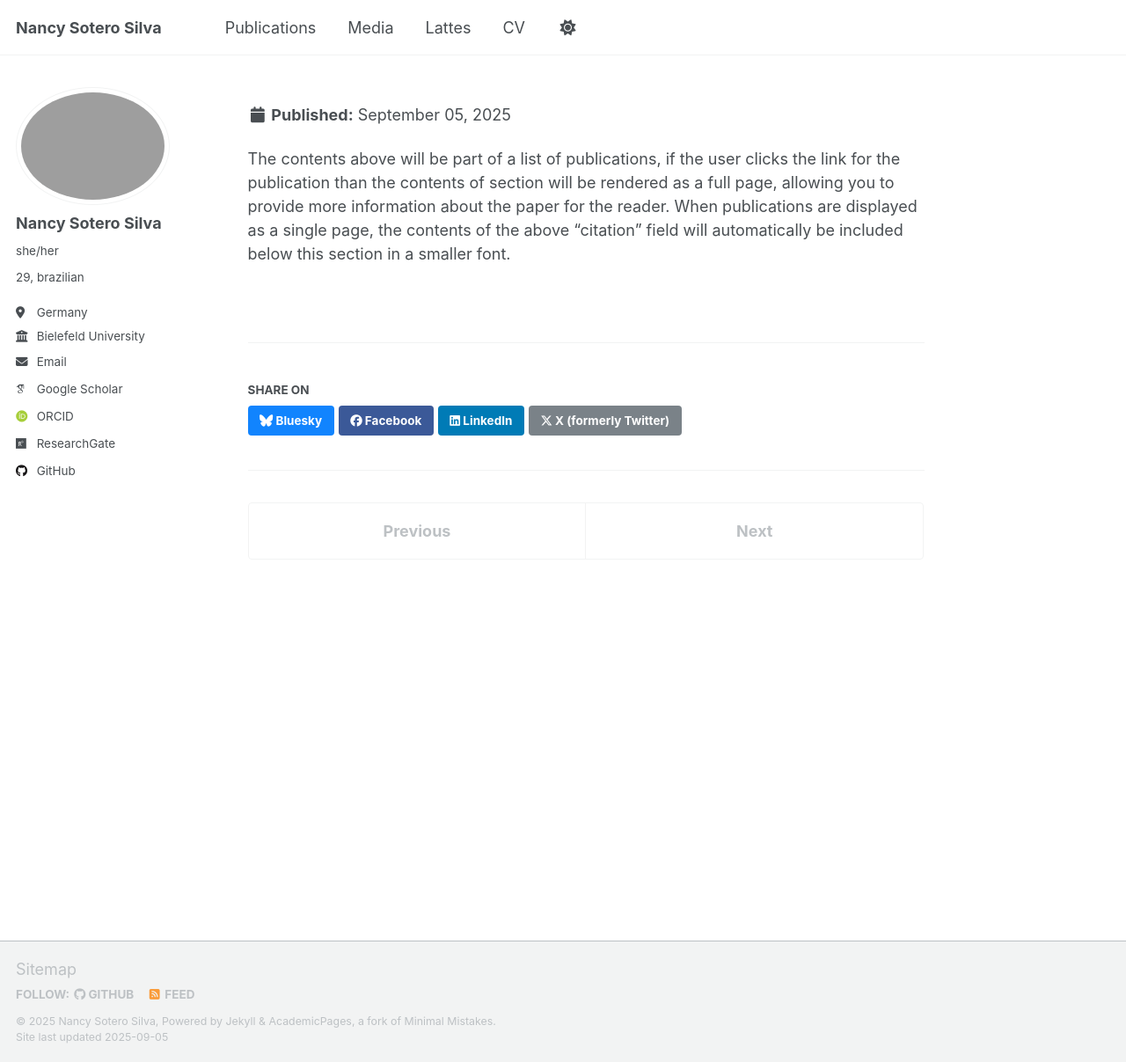
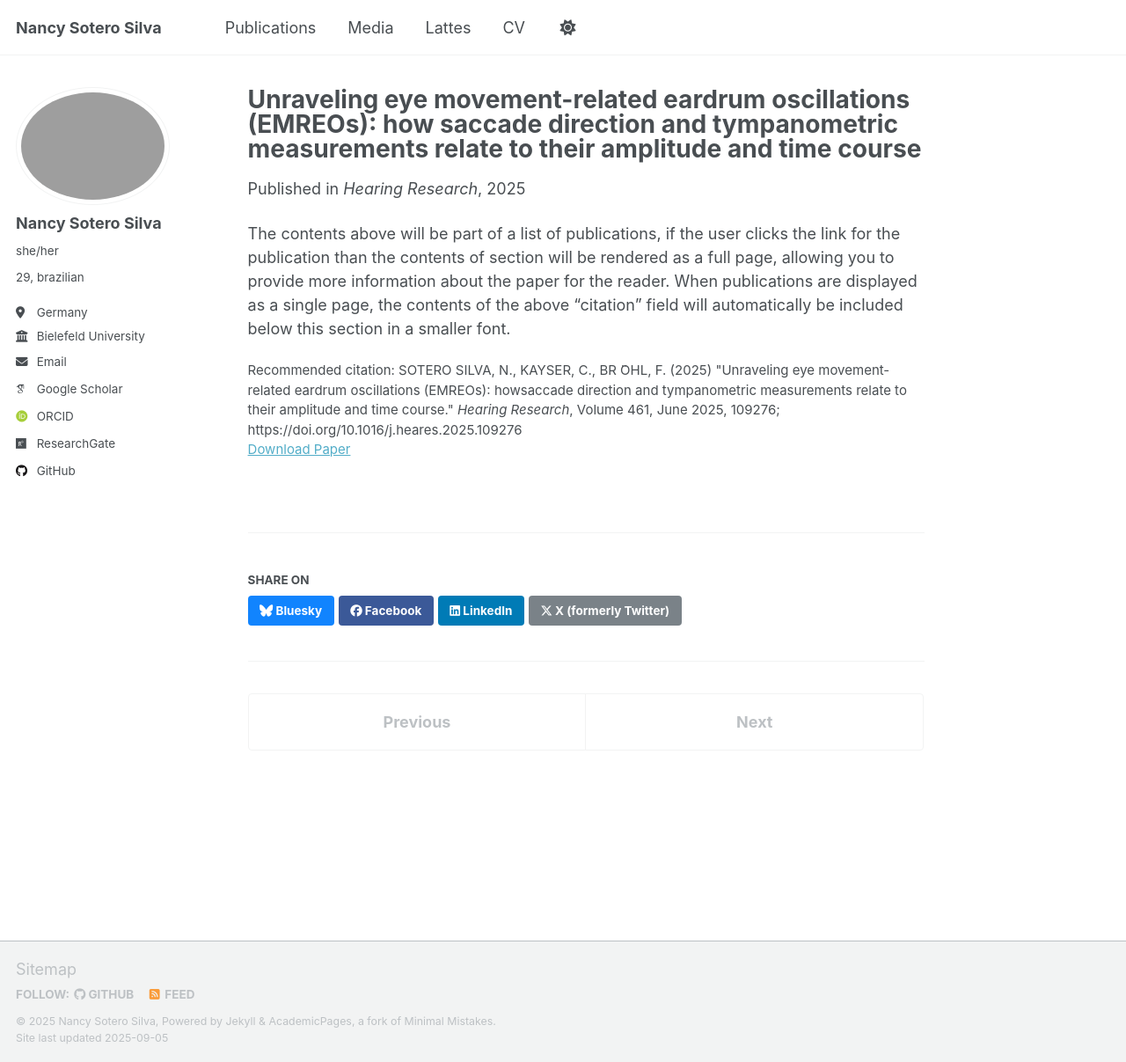
Before and after one commit to nancysotero/neuronency, a Jekyll site: the page built from _publications/2025-01-01-paper-title-number-1.md, in a window 1280 px wide and 1207 px high. Shown: the whole window at 88% size. Built offline with Jekyll 4.4.1, drawn with Linux system fonts in a browser that asks for light colours; some web fonts are replaced; a script that is not in the unit is left out.

Commit message:
Update 2025-01-01-paper-title-number-1.md

```diff
--- a/_publications/2025-01-01-paper-title-number-1.md
+++ b/_publications/2025-01-01-paper-title-number-1.md
@@ -6,9 +6,9 @@ permalink: /publication/2009-10-01-paper-title-number-1
 excerpt: 'Our data support that the EMREO time course is comparable between the left and right ears, and between paradigms guiding saccades by visual and auditory target stimuli, and suggest that the EMREO amplitude is negatively related to the compliance of the tympanic membrane as established by tympanometry. These results support the notion that EMREOs reflect motor-related top-down signals relayed to the ear from yet-to-be-resolved sources, and fuel the speculation that EMREOs may be generated by the middle ear muscles in a differential operation similar to the execution of ipsi- and contralateral saccades.'
 date: June 2025
 venue: 'Hearing Research'
-%slidesurl: 'http://academicpages.github.io/files/slides1.pdf'
+#slidesurl: 'http://academicpages.github.io/files/slides1.pdf'
 paperurl: ' https://doi.org/10.1016/j.heares.2025.109276'
-%bibtexurl: 'http://academicpages.github.io/files/bibtex1.bib'
+#bibtexurl: 'http://academicpages.github.io/files/bibtex1.bib'
 citation: 'SOTERO SILVA, N., KAYSER, C., BR  ̈OHL, F. (2025) &quot;Unraveling eye movement-related eardrum oscillations (EMREOs): howsaccade direction and tympanometric measurements relate to their amplitude and time course.&quot; <i>Hearing Research</i>, Volume 461, June 2025, 109276; https://doi.org/10.1016/j.heares.2025.109276'
 
 ---
```
